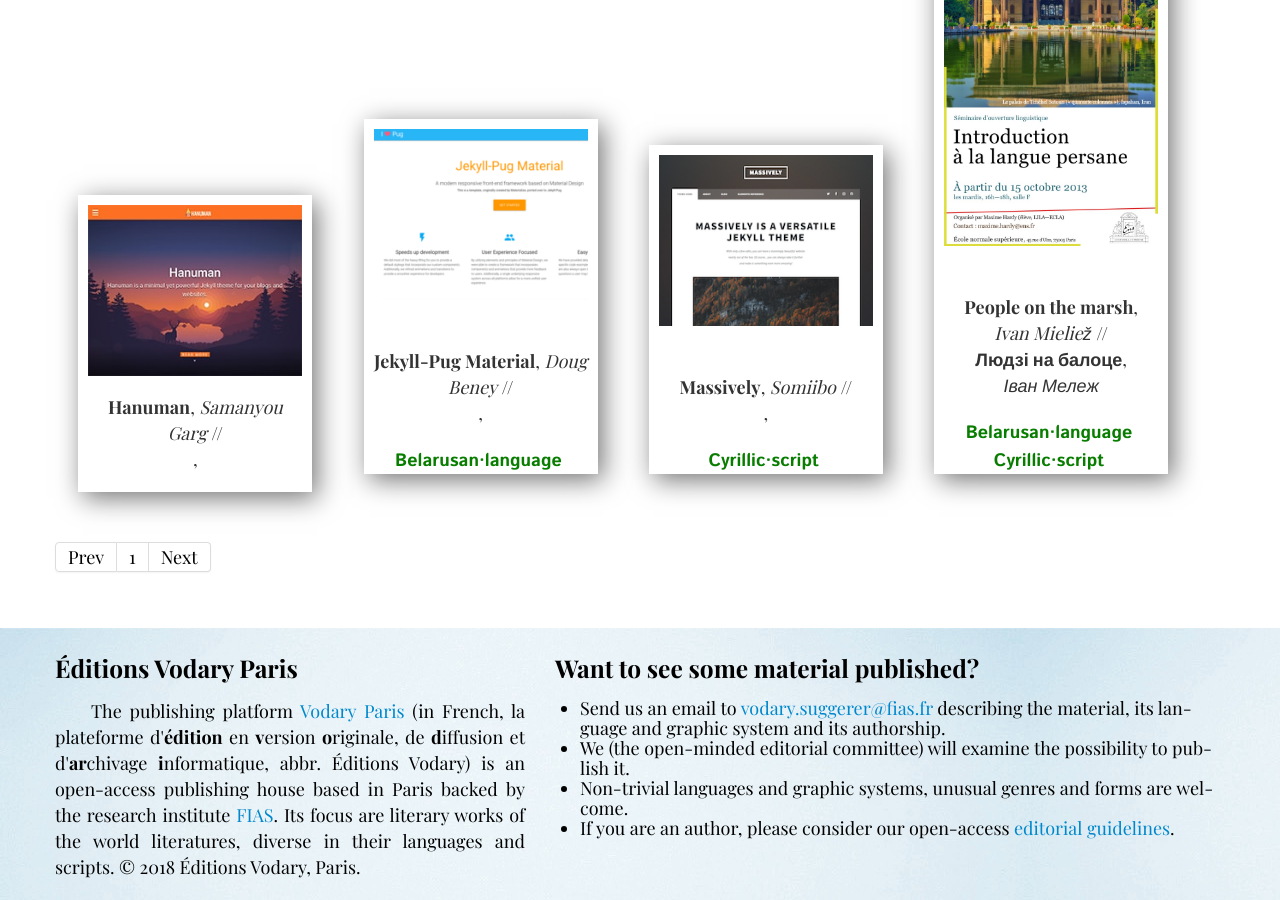
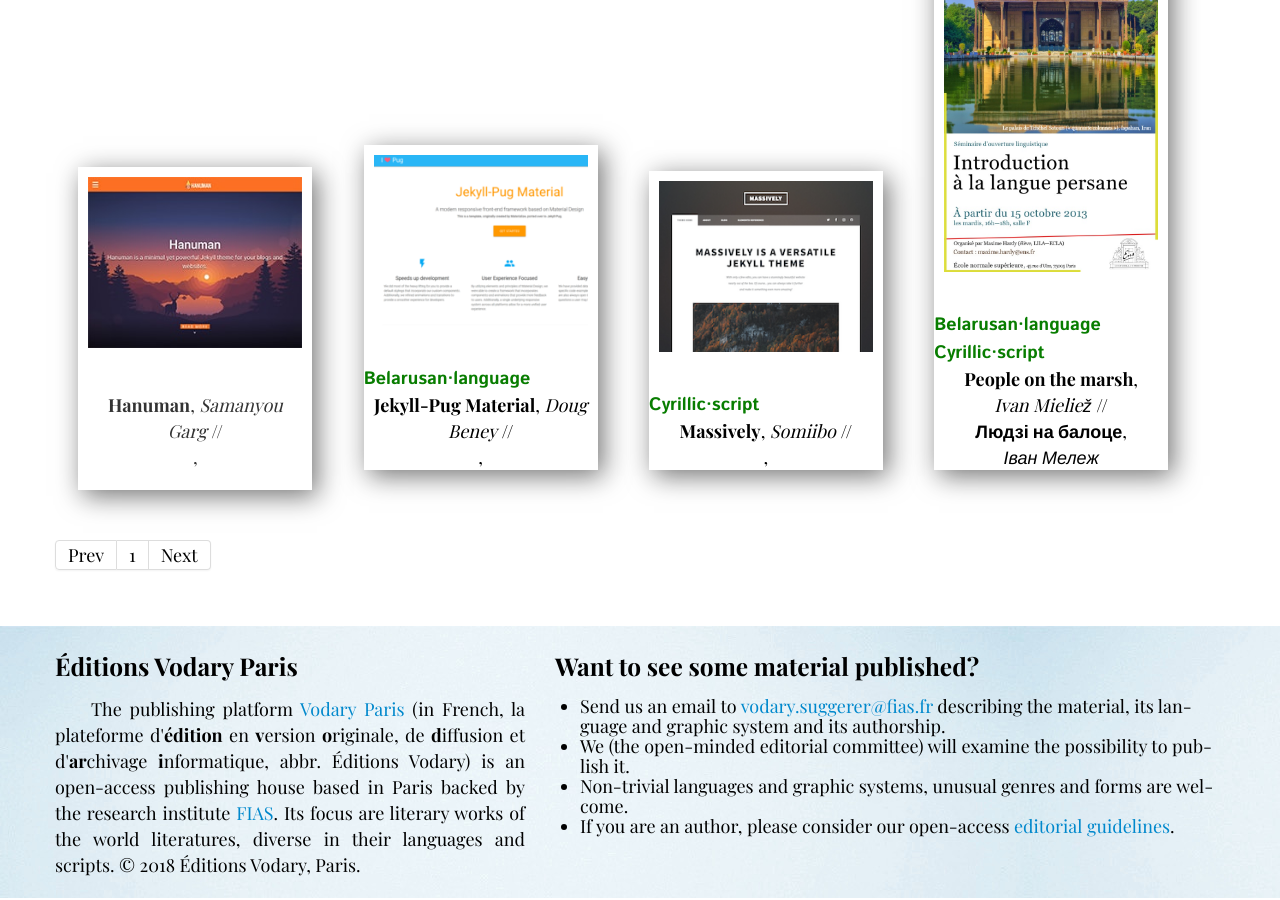
Before and after one commit to mlare/vodary, a Jekyll site: the page built from index.html, in a window 1280 px wide and 900 px high, scrolled down 860 px. Built offline with Jekyll 4.4.1, drawn with Linux system fonts in a browser that asks for light colours; some web fonts are replaced; Markdown is read by kramdown in place of the engine named in the settings; the list of posts is cut into pages by our own code.

Commit message:
Update postwidget.html

```diff
--- a/_includes/postwidget.html
+++ b/_includes/postwidget.html
@@ -1,6 +1,7 @@
 
-				<div class="item-image"><img src="/thumbnails/{{ post.thumbnail }}"></div>
-				<div class="item-name"><strong>{{ post.title }}</strong>, <i font-family:serif;>{{ post.author }}</i> //<br><strong>{{ post.ortitle }}</strong>, <i font-family:serif;>{{ post.orauthor }}</i><br>
-				{% if post.tags %}{% for tag in post.tags %}{% capture tag_name %}{{ tag }}{% endcapture %}
-    				<a style="text-decoration:none;"; href="/tag/{{ tag_name }}"  class="tagged"><nobr>{{ tag_name }}</nobr></a>&nbsp;{% endfor %}{% endif %}
-				</div>
+<div class="item-image"><img src="/thumbnails/{{ post.thumbnail }}"></div>
+{% if post.tags %}{% for tag in post.tags %}{% capture tag_name %}{{ tag }}{% endcapture %}
+<a style="text-decoration:none;"; href="/tag/{{ tag_name }}"  class="tagged"><nobr>{{ tag_name }}</nobr></a>&nbsp;{% endfor %}{% endif %}
+<br>
+<div class="item-name"><strong>{{ post.title }}</strong>, <i font-family:serif;>{{ post.author }}</i> //<br><strong>{{ post.ortitle }}</strong>, <i font-family:serif;>{{ post.orauthor }}</i>
+</div>
```
